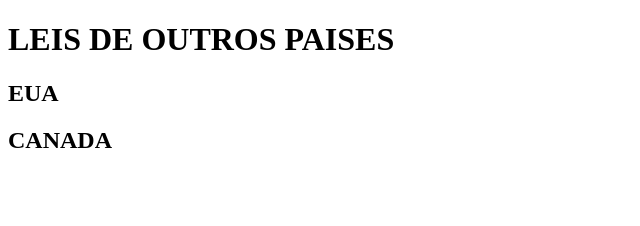
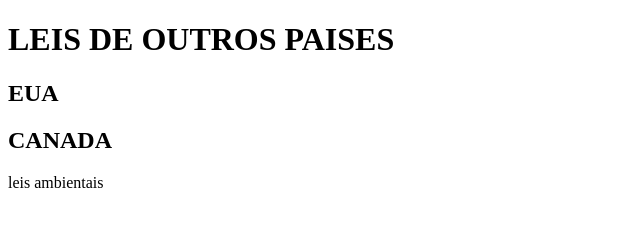
Before and after one commit to LeonardoPPasseri/AulaGit, a plain HTML site: page LeisDeOutrosPaises.html in a window 1280 px wide. Shown: the whole page, without its empty margins (0-640 px from the left). Drawn offline with Linux system fonts and the light colour scheme.

Commit message:
adição sobre leis ambientais

```diff
--- a/LeisDeOutrosPaises.html
+++ b/LeisDeOutrosPaises.html
@@ -9,5 +9,6 @@
     <h1>LEIS DE OUTROS PAISES</h1>
     <h2>EUA</h2>
     <h2>CANADA</h2>
+    <p>leis ambientais</p>
 </body>
 </html>
```
